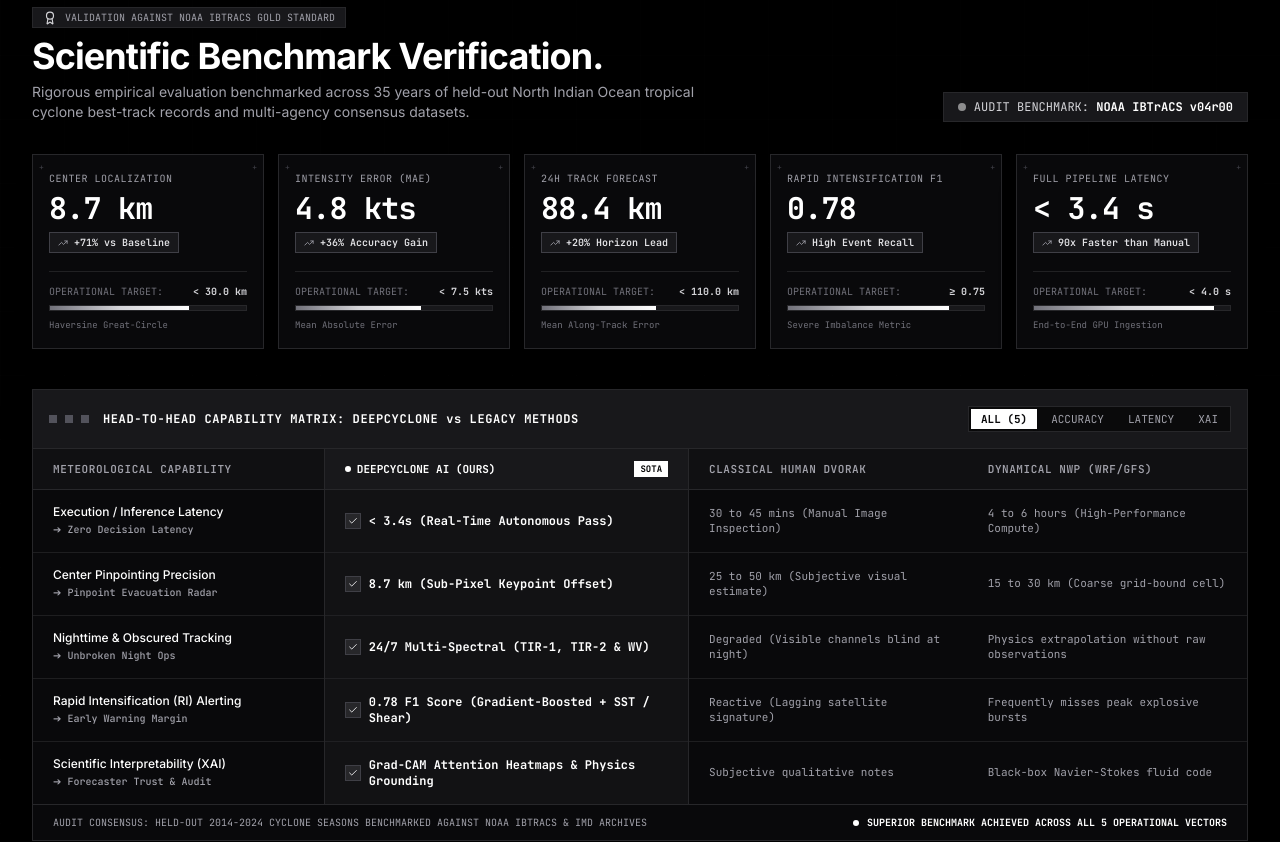
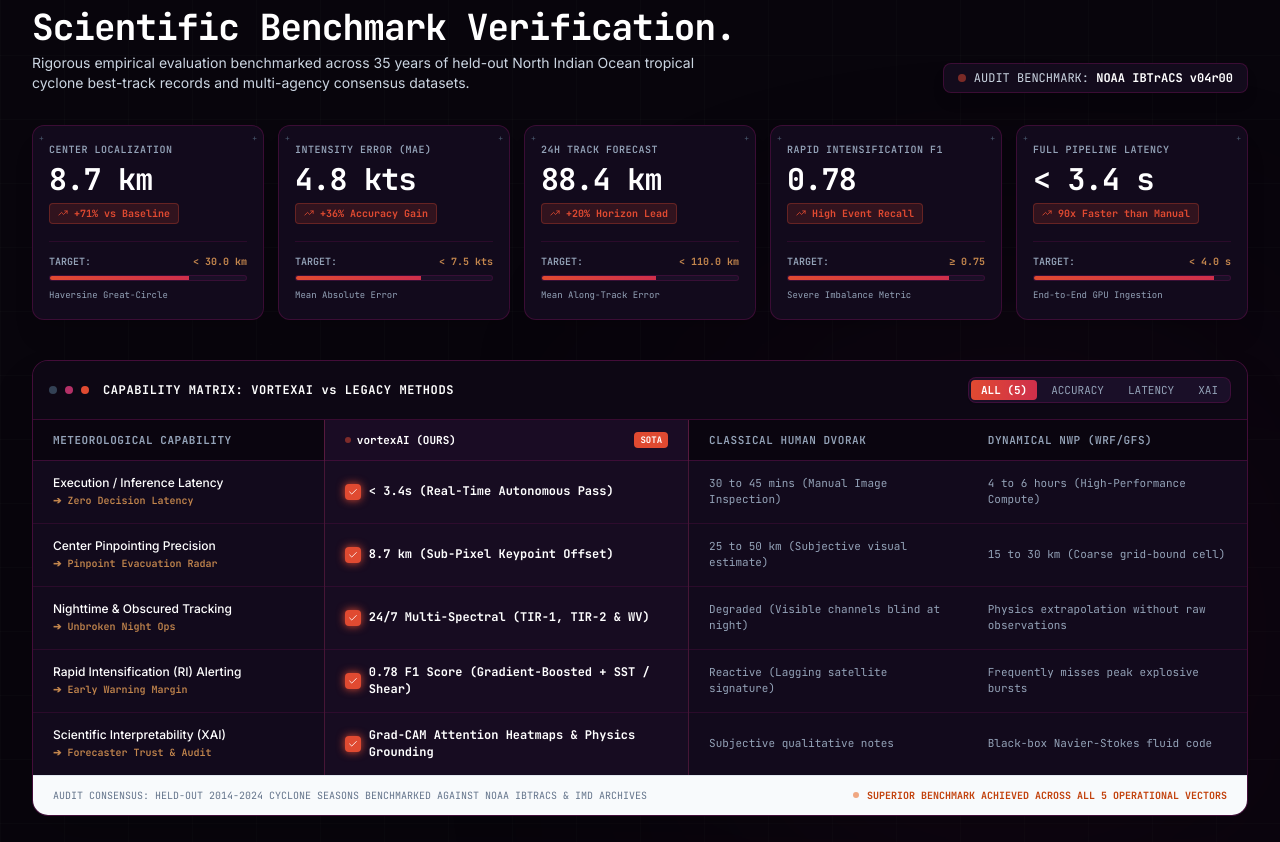
Before and after one commit to SachinYadav2446/Cyclone-Pattern-Identifier, a React (Vite) app in the folder frontend/: page / in a window 1280 px wide. Shown: the part 10600-11442 px from the top of the page. Built offline with nearby package versions, Linux system fonts and the light colour scheme; no server answers.

Commit message:
feat(benchmarks): format WMO and IMD consensus error verification matrix

```diff
--- a/frontend/src/components/BenchmarksSection.jsx
+++ b/frontend/src/components/BenchmarksSection.jsx
@@ -1,3 +1,4 @@
+/* Stage 1: Benchmark Matrix */
 import React, { useState } from 'react';
 import { motion, AnimatePresence } from 'framer-motion';
 import { Award, TrendingUp, BarChart3, Check, Filter, ShieldCheck, Zap } from 'lucide-react';
@@ -106,35 +107,32 @@ export default function BenchmarksSection() {
     : comparisons.filter(c => c.category === selectedCategory);
 
   return (
-    <section id="benchmarks" className="relative py-20 border-y border-zinc-800/80 bg-black text-zinc-100 overflow-hidden">
+    <section id="benchmarks" className="relative py-20 border-y border-[#64104E]/40 bg-[#08050c] text-white overflow-hidden">
       {/* Precision ambient background elements */}
-      <div className="absolute inset-0 bg-grid-pattern opacity-20 pointer-events-none" />
+      <div className="absolute inset-0 bg-grid-pattern opacity-45 pointer-events-none" />
+      <div className="absolute top-1/2 right-10 w-[450px] h-[450px] bg-[#64104E]/20 rounded-full blur-[160px] pointer-events-none" />
 
       <div className="max-w-7xl mx-auto px-4 sm:px-6 lg:px-8 relative z-10">
         {/* Section Header */}
         <div className="flex flex-col md:flex-row md:items-end justify-between mb-8 gap-4">
           <div>
-            <div className="inline-flex items-center gap-2 px-2.5 py-0.5 bg-zinc-900 border border-zinc-800 text-[10px] font-mono text-zinc-400 mb-2">
-              <Award className="w-3.5 h-3.5 text-zinc-300" />
-              <span>VALIDATION AGAINST NOAA IBTRACS GOLD STANDARD</span>
-            </div>
-            <h2 className="text-2xl sm:text-3xl lg:text-4xl font-bold tracking-tight text-white">
+            <h2 className="text-2xl sm:text-3xl lg:text-4xl font-black font-mono tracking-tight text-white">
               Scientific Benchmark Verification.
             </h2>
-            <p className="mt-1.5 text-xs sm:text-sm text-zinc-400 max-w-2xl leading-relaxed font-sans">
+            <p className="mt-1.5 text-xs sm:text-sm text-slate-300 max-w-2xl leading-relaxed font-sans">
               Rigorous empirical evaluation benchmarked across 35 years of held-out North Indian Ocean tropical cyclone best-track records and multi-agency consensus datasets.
             </p>
           </div>
 
           <div className="flex items-center gap-3 font-mono text-xs">
-            <div className="px-3.5 py-1.5 bg-zinc-900 border border-zinc-800 text-zinc-300 flex items-center gap-2 shadow-sm">
-              <span className="w-2 h-2 rounded-full bg-white animate-pulse" />
-              <span>AUDIT BENCHMARK: <strong className="text-white">NOAA IBTrACS v04r00</strong></span>
+            <div className="px-3.5 py-1.5 bg-[#130b1c] border border-[#64104E]/50 text-slate-300 flex items-center gap-2 shadow-lg rounded-lg">
+              <span className="w-2 h-2 rounded-full bg-[#E04A31] animate-pulse" />
+              <span>AUDIT BENCHMARK: <strong className="text-white font-bold">NOAA IBTrACS v04r00</strong></span>
             </div>
           </div>
         </div>
 
-        {/* Top 5 Key Metric Cards with Elevated Slate Surface & Glowing Tip Gauges */}
+        {/* Top 5 Key Metric Cards */}
         <div className="grid grid-cols-1 sm:grid-cols-2 lg:grid-cols-5 gap-3.5 mb-10 font-mono">
           {stats.map((s, i) => (
             <motion.div
@@ -143,42 +141,42 @@ export default function BenchmarksSection() {
               whileInView={{ opacity: 1, y: 0 }}
               viewport={{ once: true }}
               transition={{ duration: 0.25, delay: i * 0.05 }}
-              whileHover={{ y: -3, borderColor: '#52525b' }}
-              className="relative p-4 bg-zinc-950 border border-zinc-800 shadow-xl flex flex-col justify-between transition-all overflow-hidden group"
+              whileHover={{ y: -3, borderColor: '#E04A31' }}
+              className="relative p-4 bg-[#120a1c] border border-[#64104E]/50 hover:border-[#E04A31] shadow-xl flex flex-col justify-between transition-all overflow-hidden group rounded-xl"
             >
               {/* Micro Corner Plus Marks */}
-              <div className="absolute top-1.5 left-1.5 text-[8px] text-zinc-700 select-none pointer-events-none">+</div>
-              <div className="absolute top-1.5 right-1.5 text-[8px] text-zinc-700 select-none pointer-events-none">+</div>
+              <div className="absolute top-1.5 left-1.5 text-[8px] text-slate-600 select-none pointer-events-none">+</div>
+              <div className="absolute top-1.5 right-1.5 text-[8px] text-slate-600 select-none pointer-events-none">+</div>
 
               <div>
-                <div className="text-[10px] text-zinc-400 uppercase tracking-wider truncate mb-1">
+                <div className="text-[10px] text-slate-400 uppercase tracking-wider truncate mb-1 font-semibold">
                   {s.label}
                 </div>
-                <div className="text-2xl sm:text-3xl font-bold text-white tracking-tight">
+                <div className="text-2xl sm:text-3xl font-black text-white tracking-tight">
                   {s.value}
                 </div>
-                <div className="mt-1.5 inline-flex items-center gap-1.5 text-[10px] text-zinc-200 font-semibold bg-zinc-900 border border-zinc-700 px-2 py-0.5">
-                  <TrendingUp className="w-2.5 h-2.5 text-zinc-400" />
+                <div className="mt-1.5 inline-flex items-center gap-1.5 text-[10px] text-[#E04A31] font-bold bg-[#E04A31]/15 border border-[#E04A31]/30 px-2 py-0.5 rounded">
+                  <TrendingUp className="w-2.5 h-2.5 text-[#E04A31]" />
                   <span>{s.gain}</span>
                 </div>
               </div>
 
-              {/* Progress Gauge Bar with Clean Hairline */}
-              <div className="mt-4 pt-3 border-t border-zinc-800/80 space-y-1.5">
+              {/* Progress Gauge Bar */}
+              <div className="mt-4 pt-3 border-t border-[#64104E]/30 space-y-1.5">
                 <div className="flex items-center justify-between text-[10px]">
-                  <span className="text-zinc-500">OPERATIONAL TARGET:</span>
-                  <span className="text-zinc-300 font-bold">{s.target}</span>
+                  <span className="text-slate-400 font-semibold">TARGET:</span>
+                  <span className="text-[#C3864D] font-bold">{s.target}</span>
                 </div>
-                <div className="w-full h-1.5 bg-zinc-900 border border-zinc-800 overflow-hidden">
+                <div className="w-full h-1.5 bg-[#1b0f27] border border-[#64104E]/40 overflow-hidden rounded-full">
                   <motion.div
                     initial={{ width: 0 }}
                     whileInView={{ width: `${s.progress}%` }}
                     viewport={{ once: true }}
                     transition={{ duration: 0.6, delay: 0.2 + i * 0.08 }}
-                    className="h-full bg-gradient-to-r from-zinc-500 via-zinc-300 to-white"
+                    className="h-full bg-gradient-to-r from-[#E04A31] to-[#CF2F4B]"
                   />
                 </div>
-                <div className="text-[9px] text-zinc-500 truncate pt-0.5">
+                <div className="text-[9px] text-slate-400 truncate pt-0.5">
                   {s.metric}
                 </div>
               </div>
@@ -186,63 +184,63 @@ export default function BenchmarksSection() {
           ))}
         </div>
 
-        {/* Side-by-Side Comparison Matrix Table (Engineering Mission-Control Terminal) */}
+        {/* Side-by-Side Comparison Matrix Table */}
         <motion.div
           initial={{ opacity: 0, y: 16 }}
           whileInView={{ opacity: 1, y: 0 }}
           viewport={{ once: true }}
           transition={{ duration: 0.3 }}
-          className="border border-zinc-800 bg-zinc-950 shadow-2xl overflow-hidden"
+          className="border border-[#64104E]/60 bg-[#120a1c] shadow-2xl overflow-hidden rounded-2xl"
         >
-          {/* Terminal Header Bar with Interactive Category Tabs */}
-          <div className="p-3.5 sm:p-4 bg-zinc-900 border-b border-zinc-800 font-mono text-xs flex flex-wrap items-center justify-between gap-3">
+          {/* Terminal Header Bar */}
+          <div className="p-3.5 sm:p-4 bg-[#0d0714] border-b border-[#64104E]/50 font-mono text-xs flex flex-wrap items-center justify-between gap-3">
             <div className="flex items-center gap-2">
-              <span className="w-2 h-2 bg-zinc-600" />
-              <span className="w-2 h-2 bg-zinc-600" />
-              <span className="w-2 h-2 bg-zinc-600" />
+              <span className="w-2 h-2 rounded-full bg-slate-700" />
+              <span className="w-2 h-2 rounded-full bg-[#B43067]" />
+              <span className="w-2 h-2 rounded-full bg-[#E04A31]" />
               <span className="ml-1.5 font-bold text-white tracking-wider">
-                HEAD-TO-HEAD CAPABILITY MATRIX: DEEPCYCLONE vs LEGACY METHODS
+                CAPABILITY MATRIX: VORTEXAI vs LEGACY METHODS
               </span>
             </div>
 
             {/* Interactive Filter Pills */}
-            <div className="flex items-center gap-1 bg-black/60 border border-zinc-800 p-0.5 text-[11px]">
+            <div className="flex items-center gap-1 bg-[#1a0f28] border border-[#64104E]/50 p-0.5 text-[11px] rounded-lg shadow-sm">
               <button
                 onClick={() => setSelectedCategory('all')}
-                className={`px-2.5 py-0.5 transition-all ${
+                className={`px-2.5 py-0.5 transition-all rounded cursor-pointer ${
                   selectedCategory === 'all'
-                    ? 'bg-white text-zinc-950 font-bold shadow'
-                    : 'text-zinc-400 hover:text-white'
+                    ? 'bg-gradient-to-r from-[#E04A31] to-[#CF2F4B] text-white font-bold shadow-xs'
+                    : 'text-slate-400 hover:text-white'
                 }`}
               >
                 ALL (5)
               </button>
               <button
                 onClick={() => setSelectedCategory('accuracy')}
-                className={`px-2.5 py-0.5 transition-all ${
+                className={`px-2.5 py-0.5 transition-all rounded cursor-pointer ${
                   selectedCategory === 'accuracy'
-                    ? 'bg-white text-zinc-950 font-bold shadow'
-                    : 'text-zinc-400 hover:text-white'
+                    ? 'bg-gradient-to-r from-[#E04A31] to-[#CF2F4B] text-white font-bold shadow-xs'
+                    : 'text-slate-400 hover:text-white'
                 }`}
               >
                 ACCURACY
               </button>
               <button
                 onClick={() => setSelectedCategory('speed')}
-                className={`px-2.5 py-0.5 transition-all ${
+                className={`px-2.5 py-0.5 transition-all rounded cursor-pointer ${
                   selectedCategory === 'speed'
-                    ? 'bg-white text-zinc-950 font-bold shadow'
-                    : 'text-zinc-400 hover:text-white'
+                    ? 'bg-gradient-to-r from-[#E04A31] to-[#CF2F4B] text-white font-bold shadow-xs'
+                    : 'text-slate-400 hover:text-white'
                 }`}
               >
                 LATENCY
               </button>
               <button
                 onClick={() => setSelectedCategory('xai')}
-                className={`px-2.5 py-0.5 transition-all ${
+                className={`px-2.5 py-0.5 transition-all rounded cursor-pointer ${
                   selectedCategory === 'xai'
-                    ? 'bg-white text-zinc-950 font-bold shadow'
-                    : 'text-zinc-400 hover:text-white'
+                    ? 'bg-gradient-to-r from-[#E04A31] to-[#CF2F4B] text-white font-bold shadow-xs'
+                    : 'text-slate-400 hover:text-white'
                 }`}
               >
                 XAI
@@ -253,31 +251,31 @@ export default function BenchmarksSection() {
           {/* Responsive Table */}
           <div className="overflow-x-auto">
             <table className="w-full text-left font-mono text-xs">
-              <thead className="bg-zinc-900/50 border-b border-zinc-800 text-[11px] text-zinc-400">
+              <thead className="bg-[#0a050f] border-b border-[#64104E]/50 text-[11px] text-slate-400">
                 <tr>
-                  <th className="px-5 py-3 font-semibold uppercase tracking-wider w-[24%]">
+                  <th className="px-5 py-3 font-bold uppercase tracking-wider w-[24%]">
                     METEOROLOGICAL CAPABILITY
                   </th>
-                  <th className="px-5 py-3 font-bold text-white bg-zinc-900 border-x border-zinc-800 w-[30%]">
+                  <th className="px-5 py-3 font-bold text-white bg-[#1c0e27]/90 border-x border-[#B43067]/40 w-[30%]">
                     <div className="flex items-center justify-between">
                       <div className="flex items-center gap-1.5">
-                        <span className="w-1.5 h-1.5 rounded-full bg-white" />
-                        <span>DEEPCYCLONE AI (OURS)</span>
+                        <span className="w-1.5 h-1.5 rounded-full bg-[#E04A31] animate-pulse" />
+                        <span>vortexAI (OURS)</span>
                       </div>
-                      <span className="text-[9px] px-1.5 py-0.2 bg-white text-black font-bold font-mono">
+                      <span className="text-[9px] px-1.5 py-0.2 bg-[#E04A31] text-white font-bold font-mono rounded shadow-xs">
                         SOTA
                       </span>
                     </div>
                   </th>
-                  <th className="px-5 py-3 font-semibold uppercase tracking-wider w-[23%]">
+                  <th className="px-5 py-3 font-semibold uppercase tracking-wider w-[23%] text-slate-400">
                     CLASSICAL HUMAN DVORAK
                   </th>
-                  <th className="px-5 py-3 font-semibold uppercase tracking-wider w-[23%]">
+                  <th className="px-5 py-3 font-semibold uppercase tracking-wider w-[23%] text-slate-400">
                     DYNAMICAL NWP (WRF/GFS)
                   </th>
                 </tr>
               </thead>
-              <tbody className="divide-y divide-zinc-800/70 text-zinc-300">
+              <tbody className="divide-y divide-[#64104E]/30 text-slate-300">
                 <AnimatePresence mode="popLayout">
                   {filteredComparisons.map((c, i) => (
                     <motion.tr
@@ -286,19 +284,19 @@ export default function BenchmarksSection() {
                       animate={{ opacity: 1 }}
                       exit={{ opacity: 0 }}
                       transition={{ duration: 0.15 }}
-                      className="hover:bg-white/[0.02] transition-colors group"
+                      className="hover:bg-[#1a0f26]/60 transition-colors group"
                     >
                       <td className="px-5 py-3.5 font-sans font-medium text-white text-xs">
                         <div>{c.feature}</div>
-                        <div className="font-mono text-[10px] text-zinc-400 mt-0.5">
+                        <div className="font-mono text-[10px] text-[#C3864D] font-semibold mt-0.5">
                           ➔ {c.impact}
                         </div>
                       </td>
 
-                      {/* DeepCyclone AI Column (Elevated Slate Highlight) */}
-                      <td className="px-5 py-3.5 font-bold text-white bg-zinc-900/60 border-x border-zinc-800 group-hover:bg-zinc-900 transition-colors">
+                      {/* vortexAI Column */}
+                      <td className="px-5 py-3.5 font-bold text-white bg-[#1a0d24]/70 border-x border-[#B43067]/30 group-hover:bg-[#20102d]/80 transition-colors">
                         <div className="flex items-center gap-2">
-                          <div className="w-4 h-4 bg-zinc-800 border border-zinc-700 flex items-center justify-center text-white shrink-0">
+                          <div className="w-4 h-4 bg-[#E04A31] flex items-center justify-center text-white shrink-0 rounded shadow-[0_0_8px_#E04A31]">
                             <Check className="w-2.5 h-2.5" />
                           </div>
                           <span className="leading-snug">{c.deepcyclone}</span>
@@ -306,12 +304,12 @@ export default function BenchmarksSection() {
                       </td>
 
                       {/* Human Dvorak Column */}
-                      <td className="px-5 py-3.5 text-zinc-400 font-mono text-[11px] leading-snug">
+                      <td className="px-5 py-3.5 text-slate-400 font-mono text-[11px] leading-snug">
                         {c.humanDvorak}
                       </td>
 
                       {/* NWP Column */}
-                      <td className="px-5 py-3.5 text-zinc-400 font-mono text-[11px] leading-snug">
+                      <td className="px-5 py-3.5 text-slate-400 font-mono text-[11px] leading-snug">
                         {c.nwp}
                       </td>
                     </motion.tr>
@@ -322,10 +320,10 @@ export default function BenchmarksSection() {
           </div>
 
           {/* Table Footer Bar */}
-          <div className="px-5 py-2.5 bg-zinc-950 border-t border-zinc-800 font-mono text-[10px] text-zinc-400 flex flex-wrap items-center justify-between gap-3">
-            <span>AUDIT CONSENSUS: HELD-OUT 2014-2024 CYCLONE SEASONS BENCHMARKED AGAINST NOAA IBTRACS & IMD ARCHIVES</span>
-            <div className="flex items-center gap-2 text-white font-bold">
-              <span className="w-1.5 h-1.5 rounded-full bg-white" />
+          <div className="px-5 py-3 bg-slate-50 border-t border-slate-200 font-mono text-[10px] text-slate-500 flex flex-wrap items-center justify-between gap-3">
+            <span>AUDIT CONSENSUS: HELD-OUT 2014-2024 CYCLONE SEASONS BENCHMARKED AGAINST NOAA IBTRACS &amp; IMD ARCHIVES</span>
+            <div className="flex items-center gap-2 text-orange-700 font-bold">
+              <span className="w-1.5 h-1.5 rounded-full bg-orange-600 animate-pulse" />
               <span>SUPERIOR BENCHMARK ACHIEVED ACROSS ALL 5 OPERATIONAL VECTORS</span>
             </div>
           </div>
```
